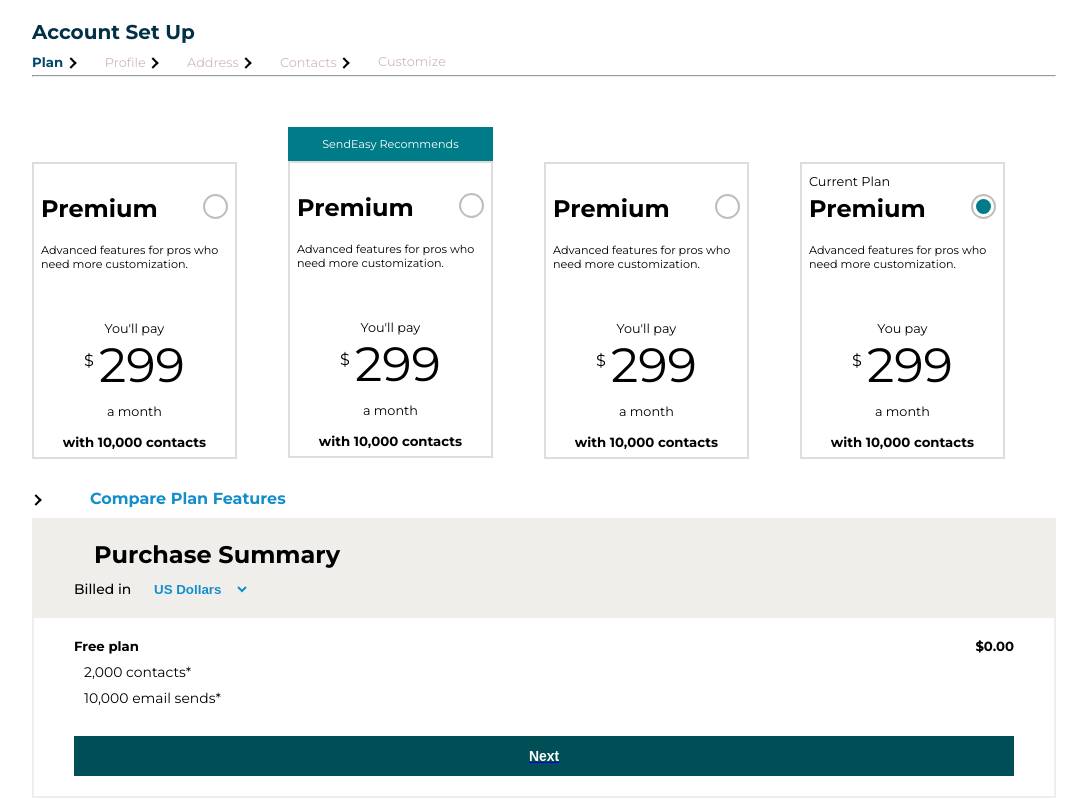
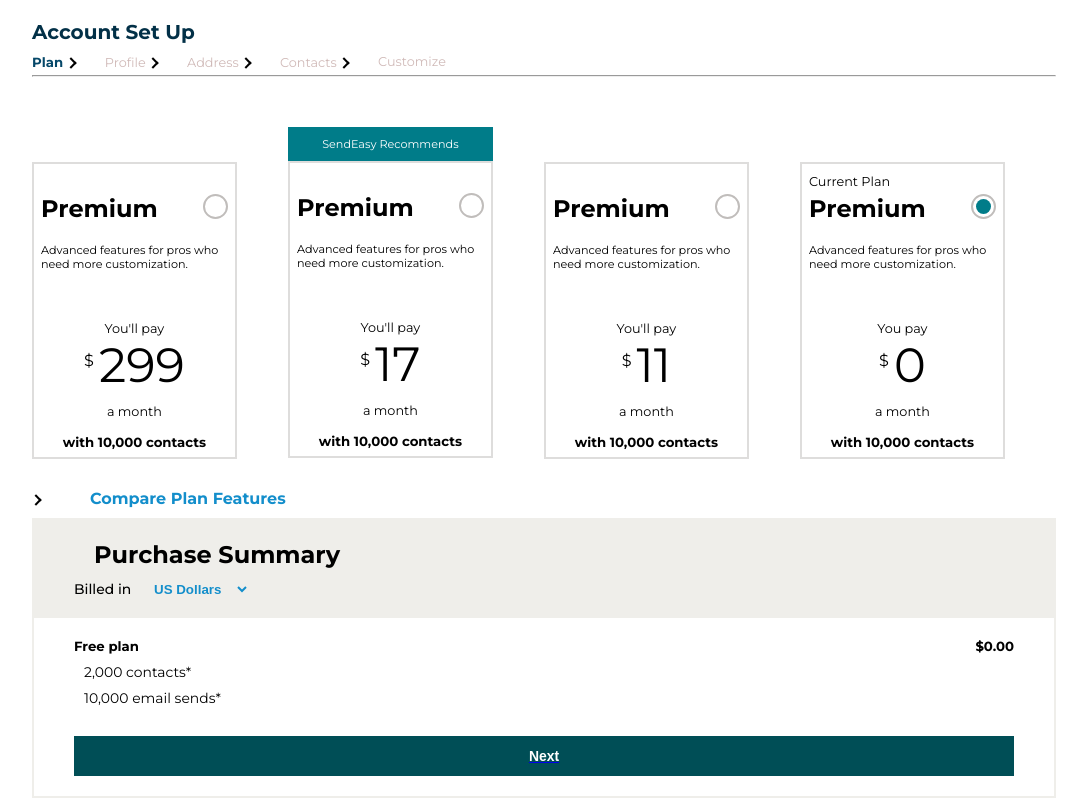
Before and after one commit to Dexie14/sendEasy, a React (Create React App) app: page /Selectplan in a window 1280 px wide. Shown: the whole page, without its empty margins (96-1183 px from the left). Built offline with nearby package versions, Linux system fonts and the light colour scheme.

Commit message:
sendeasy

```diff
--- a/src/Dash_component/Dash_component.css
+++ b/src/Dash_component/Dash_component.css
@@ -70,6 +70,10 @@
     margin-top: 150px;
     margin-bottom: 10px;
 }
+.upgrade a{
+    text-decoration: none;
+    color: #007C95;
+}
 .newuser p{
     font-size:0.87rem;
 }
--- a/src/Dash_component/Dash_component.js
+++ b/src/Dash_component/Dash_component.js
@@ -20,7 +20,7 @@ const Dash_component = () => {
       <div className='DashNav'>
           <div className='dashhead'>
               <div className='dashlogo'>
-              <Link to="/"><img src={dashsendeasy} alt="dashsendEasy" /></Link>
+              <Link to="/Dashboard"><img src={dashsendeasy} alt="dashsendEasy" /></Link>
               </div>
               <div className='dashbox'>
               <Link to="/"><img src={dashbox} alt="dashsendEasy" /></Link>
@@ -46,7 +46,7 @@ const Dash_component = () => {
                     <img src={searchdash} alt="searchdash"/>
                     <p>Search</p>
                     </div>
-                        <div className='upgrade'>upgrade</div>
+                        <div className='upgrade'><Link to="/Selectplan">upgrade</Link></div>
                           <div className='newuser'>
                           <img src={newuser} alt="newuser"/>
                           <div className='usertext'><h5>Newuser1</h5><p>New user</p></div>
--- a/src/Pages/Login/Login.js
+++ b/src/Pages/Login/Login.js
@@ -25,7 +25,7 @@ const Login = () => {
       const handleSubmit = (evt) => {
         evt.preventDefault();
         // props.history.push("/");
-        navigate('/')
+        navigate('/Dashboard')
     };
 
     const [passwordShown, setPasswordShown] = useState(false);
--- a/src/Pages/Selectplan/Selectplan.js
+++ b/src/Pages/Selectplan/Selectplan.js
@@ -20,9 +20,9 @@ const Selectplan = () => {
 
             <div className="plancards">
             <Plancard title="Premium" text="Advanced features for pros who need more customization." pay="You'll pay" digit="299" contact='with 10,000 contacts'/>
-            <Plancard cardcss="cardcss" easy="easy" title="Premium" text="Advanced features for pros who need more customization." pay="You'll pay" digit="299" contact='with 10,000 contacts'/>
-            <Plancard title="Premium" text="Advanced features for pros who need more customization." pay="You'll pay" digit="299" contact='with 10,000 contacts'/>
-            <Plancard curr="curr" currcss="currcss" title="Premium" text="Advanced features for pros who need more customization." pay="You pay" digit="299" contact='with 10,000 contacts'/>
+            <Plancard cardcss="cardcss" easy="easy" title="Premium" text="Advanced features for pros who need more customization." pay="You'll pay" digit="17" contact='with 10,000 contacts'/>
+            <Plancard title="Premium" text="Advanced features for pros who need more customization." pay="You'll pay" digit="11" contact='with 10,000 contacts'/>
+            <Plancard curr="curr" currcss="currcss" title="Premium" text="Advanced features for pros who need more customization." pay="You pay" digit="0" contact='with 10,000 contacts'/>
             </div>
 
             <div>
@@ -44,7 +44,7 @@ const Selectplan = () => {
                     </div>
                     <p>2,000 contacts*</p>
                     <p>10,000 email sends*</p>
-                    <Link to="/">
+                    <Link to="/Profile">
                     <Button css="BtnPlan" text="Next" /></Link>
                     </div>
                 </div>
--- a/src/Start_component/Start_component.js
+++ b/src/Start_component/Start_component.js
@@ -16,7 +16,7 @@ const Start_component = ({dashimage,BEmail, title, text, Btext, Baudience, audie
             <p>{text}</p>
             {BEmail && <Link to="/Sendmail_text"><Button css="BtnDash" text="Create Email" /></Link>}
             {Btext && <Link to="/Sendmail_text"><Button css="BtnDash" text="Create Text" /></Link>}
-            {Baudience && <Link to="/"><Button css="Btnaud" text="Create Audience" /></Link>}
+            {Baudience && <Link to="/AddContact"><Button css="Btnaud" text="Create Audience" /></Link>}
         </div>
     </div>
   );
```
